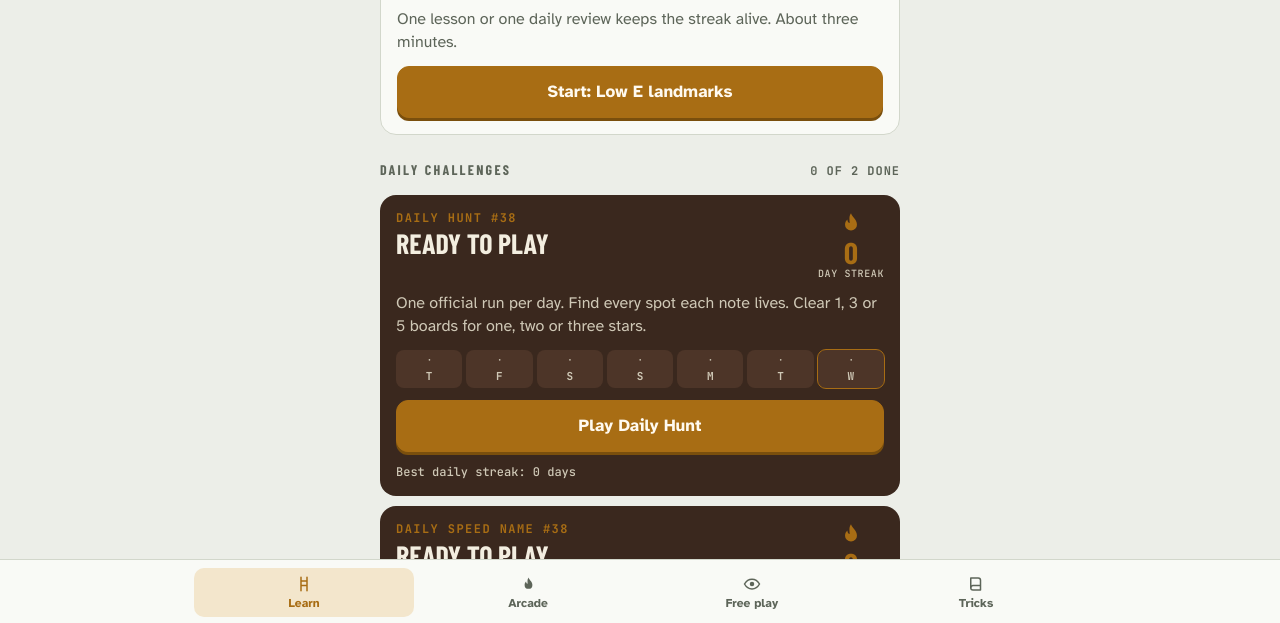
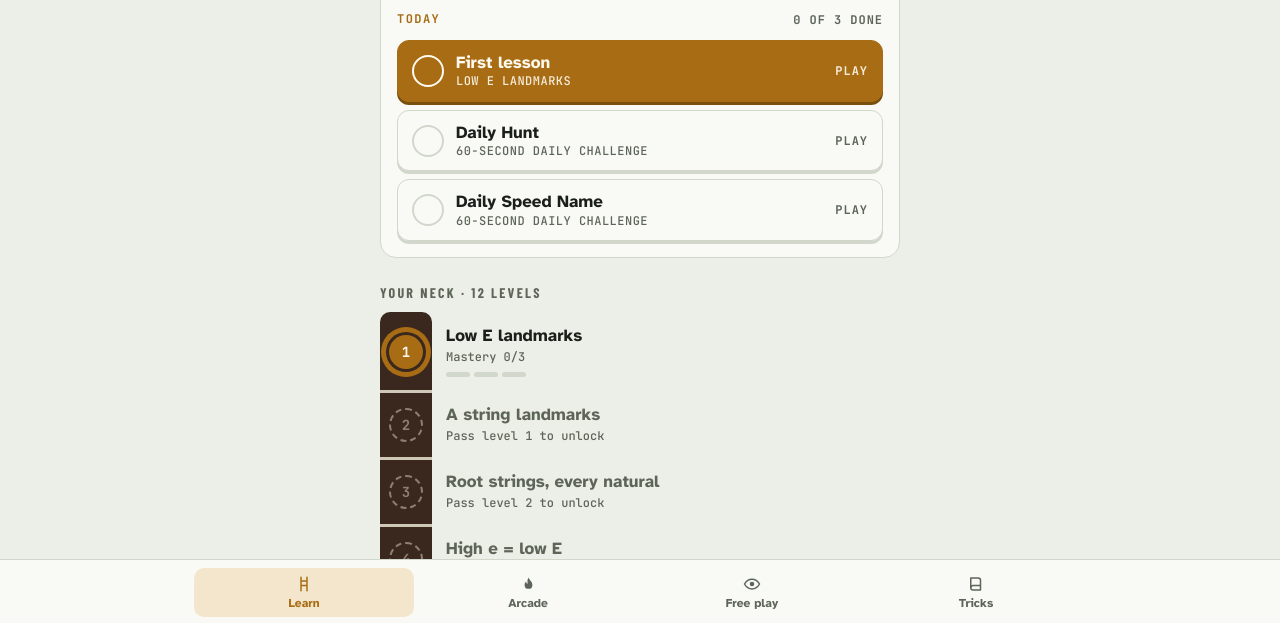
Before and after one commit to collinkriz/Fret-caddy, a plain HTML site: page index.html in a window 1280 px wide. Shown: the part 175-798 px from the top of the page. Drawn offline with nearby package versions, Linux system fonts and the light colour scheme; a web font is replaced by a local one.

Commit message:
Simplify home into a Today checklist
Daily review, next lesson and both daily challenges are one list of rows that turn green when done. Removed the format blurb card, missed-questions note and free play card (still a tab). Detailed daily cards moved to the Arcade tab.

Co-Authored-By: Claude Opus 5.5 <noreply@anthropic.com>
Claude-Session: https://claude.ai/code/session_013mEekhyiBnBjN2z4CKBPsP

```diff
--- a/index.html
+++ b/index.html
@@ -277,6 +277,23 @@ button{font:inherit;color:inherit}
 .hearts i{font-style:normal}
 .hearts i.gone{color:var(--line)}
 .hearts span{margin-left:auto;font:500 12px var(--f-mono);color:var(--muted)}
+.thead{display:flex;justify-content:space-between;align-items:center;margin-top:4px}
+.tcount{font:700 12px var(--f-mono);text-transform:uppercase;letter-spacing:.08em;color:var(--muted)}
+.tcount.all{color:var(--on-good);background:var(--good);padding:4px 10px;border-radius:999px}
+.tasks{display:grid;gap:8px}
+.task{display:flex;align-items:center;gap:12px;width:100%;text-align:left;padding:12px 14px;border-radius:12px;border:1px solid var(--line);background:var(--surface);box-shadow:0 3px 0 var(--line);cursor:pointer;min-height:60px}
+.task:active{transform:translateY(2px);box-shadow:0 1px 0 var(--line)}
+.tchk{flex:none;display:grid;place-items:center;width:28px;height:28px;border-radius:50%;border:2px solid var(--line)}
+.ttxt{flex:1;display:grid;gap:2px;min-width:0}
+.ttxt b{font:700 17px/1.15 var(--f-body)}
+.ttxt small{font:500 12px/1.2 var(--f-mono);color:var(--muted);text-transform:uppercase;letter-spacing:.04em}
+.tgo{flex:none;font:700 12px var(--f-mono);text-transform:uppercase;letter-spacing:.08em;color:var(--muted)}
+.task.next{background:var(--accent);border-color:var(--accent);color:var(--on-accent);box-shadow:0 3px 0 var(--accent-deep)}
+.task.next .tchk{border-color:var(--on-accent)}
+.task.next small,.task.next .tgo{color:var(--on-accent);opacity:.9}
+.task.done{background:var(--good);border-color:var(--good);color:var(--on-good);box-shadow:0 3px 0 var(--good-deep)}
+.task.done .tchk{border:0;background:var(--on-good);color:var(--good)}
+.task.done small,.task.done .tgo{color:var(--on-good);opacity:.9}
 .fmtcard{display:grid;gap:4px;padding:12px 14px;border-radius:12px;background:var(--accent-soft);margin-top:12px}
 .fmtcard b{font:800 22px/1 var(--f-display);text-transform:uppercase}
 .fmtcard span{font-size:14px}
@@ -809,7 +826,7 @@ function celebrate(big){
 function arcadeView(){
   const b=S.best||{};
   const card=(act,title,desc,meta)=>`<button class="gcard" data-act="${act}"><span class="gtitle">${title}</span><span class="gdesc">${desc}</span><span class="gmeta">${meta}</span></button>`;
-  return header()+`<h1 class="page-h">Arcade</h1><p class="sub" style="margin:0">Free rounds, as many as you like. Any game counts toward your main streak. Daily challenges live on the Learn tab.</p>
+  return header()+`<h1 class="page-h">Arcade</h1><p class="sub" style="margin:0">Any game counts toward your main streak. Your daily challenges are also on the Learn tab.</p>${dailiesBlock()}
     <h2 class="section">Free rounds</h2>
     <div class="seg" role="group" aria-label="Notes in play"><button class="${!S.arcAcc?'on':''}" data-act="arcacc" data-v="0">Naturals</button><button class="${S.arcAcc?'on':''}" data-act="arcacc" data-v="1">With sharps & flats</button></div>
     ${flipSeg()}
@@ -883,8 +900,7 @@ function homeView(){
   const any=LEVELS.some((l,i)=>passes(i)>0);
   const days=[...Array(7)].map((_,k)=>{const d=new Date();d.setDate(d.getDate()-(6-k));return d;});
   const week=days.map((d,k)=>{const on=S.days.includes(ds(d));return `<div class="day${on?' on':''}${k===6?' now':''}"><i>${on?'<span style="color:var(--on-accent)">'+I.check+'</span>':''}</i><span>${'SMTWTFS'[d.getDay()]}</span></div>`;}).join('');
-  const h=done?'Streak safe for today':st?`Keep the ${st}-day streak going`:'Start a streak today';
-  const p=done?'You practiced today. Extra reps still earn XP.':'One lesson or one daily review keeps the streak alive. About three minutes.';
+  const h=done?'Streak safe today':st?`Keep your ${st}-day streak`:'Start a streak today';
   const rows=LEVELS.map((l,i)=>{
     const m=Math.min(passes(i),3),un=unlocked(i);
     const st=!un?'locked':m>=3?'mastered':(i===nextI?'current':'passed');
@@ -893,22 +909,22 @@ function homeView(){
       <span class="lvl-txt"><span class="lvl-title">${l.title}</span>
       <span class="lvl-meta">${un?`Mastery ${m}/3`:`Pass level ${i} to unlock`}</span>
       ${un?`<span class="pips">${[0,1,2].map(k=>`<i class="${k<m?'on':''}"></i>`).join('')}</span>`:''}</span></button></li>`;}).join('');
-  return header()+`<section class="today"><div class="week">${week}</div><h1>${h}</h1><p>${p}</p>
-    ${any?(()=>{const tf=todayFmt(),rd=S.rev&&S.rev.last===today();
-      return `<div class="fmtcard"><span class="eyebrow">Today’s review${rd?' · done ✓':''}</span><b>${FORMATS[tf].name}</b><span>${FORMATS[tf].blurb}</span></div>
-      <details class="fmts"><summary>Swap the format</summary><div class="chips">${FKEYS.filter(k=>k!==tf).map(k=>`<button class="chip" data-act="review" data-f="${k}">${FORMATS[k].name}</button>`).join('')}</div></details>`;})():''}
-    ${(()=>{const rd=S.rev&&S.rev.last===today(),ld=S.lvlLast===today(),nm=FORMATS[todayFmt()].name;
-      const doneBtn=(act,attrs,top,sub)=>`<button class="btn done" data-act="${act}" ${attrs}><span class="bchk">${I.check}</span><span class="btxt">${top}<small>${sub}</small></span></button>`;
-      const rev=!any?'':rd?doneBtn('review',`data-f="${todayFmt()}"`,`Daily review done`,`${nm} · tap to play again`)
-        :`<button class="btn primary" data-act="review" data-f="${todayFmt()}">Daily review: ${nm}</button>`;
-      const lvl=ld?doneBtn('level',`data-i="${nextI}"`,`Lesson done today`,`Next up: ${LEVELS[nextI].title}`)
-        :`<button class="btn${!any||rd?' primary':''}" data-act="level" data-i="${nextI}">${any?'Next up':'Start'}: ${LEVELS[nextI].title}</button>`;
-      return `<div class="ctas">${rev}${lvl}`;})()}
-    </div>
-    ${S.missed.length?`<p class="note">${S.missed.length} missed ${S.missed.length===1?'question':'questions'} waiting in your review.</p>`:''}</section>
-    ${dailiesBlock()}
-    <button class="fpcard" data-act="explore"><span class="eyebrow">No clock</span><span class="fph">Free play</span>
-    <span class="fpd">Tap any fret to hear it, light up every C, or map a scale and its chords.</span></button>
+  /* today's to-do list: one row per task, green with a check once it's done */
+  const tf=todayFmt(),mc=S.missed.length;
+  const tasks=[];
+  if(any)tasks.push({done:S.rev&&S.rev.last===today(),act:'review',attrs:`data-f="${tf}"`,t:'Daily review',sub:FORMATS[tf].name});
+  tasks.push({done:S.lvlLast===today(),act:'level',attrs:`data-i="${nextI}"`,t:any?'Next lesson':'First lesson',sub:LEVELS[nextI].title});
+  ['hunt','speed'].forEach(k=>{const dd=D(k),r=dd.res[today()];tasks.push({done:dd.last===today(),act:'daily',attrs:`data-k="${k}"`,t:DNAME[k],sub:r?`${starStr(starsOf(k,r))} · ${dlyStreak(k)}-day streak`:'60-second daily challenge'});});
+  const nDone=tasks.filter(t=>t.done).length,firstOpen=tasks.findIndex(t=>!t.done);
+  const list=tasks.map((t,i)=>`<button class="task${t.done?' done':i===firstOpen?' next':''}" data-act="${t.act}" ${t.attrs}>
+      <span class="tchk">${t.done?I.check:''}</span><span class="ttxt"><b>${t.t}</b><small>${t.sub}</small></span>
+      <span class="tgo">${t.done?'Done':'Play'}</span></button>`).join('');
+  return header()+`<section class="today">
+    <div class="week">${week}</div><h1>${h}</h1>
+    <div class="thead"><span class="eyebrow">Today</span><span class="tcount${nDone===tasks.length?' all':''}">${nDone===tasks.length?'✓ All done':`${nDone} of ${tasks.length} done`}</span></div>
+    <div class="tasks">${list}</div>
+    ${any?`<details class="fmts"><summary>Swap review format</summary><div class="chips">${FKEYS.filter(k=>k!==tf).map(k=>`<button class="chip" data-act="review" data-f="${k}">${FORMATS[k].name}</button>`).join('')}</div></details>`:''}
+    </section>
     <h2 class="section">Your neck · 12 levels</h2><ol class="path">${rows}</ol>`;
 }
 function lessonView(){
@@ -1099,7 +1115,7 @@ function tipsView(){
 /* ---------- render + events ---------- */
 const app=document.getElementById('app'),nav=document.getElementById('nav');
 /* Last-updated stamp: bump UPDATED on every push */
-const UPDATED='2026-11-17T19:35:00-05:00';
+const UPDATED='2026-11-17T19:45:00-05:00';
 const stampHTML=()=>`<div class="stamp">Last updated ${new Date(UPDATED).toLocaleString('en-US',{month:'short',day:'numeric',year:'numeric',hour:'numeric',minute:'2-digit',timeZone:'America/Detroit',timeZoneName:'short'})}</div>`;
 function render(toTop){
   const full=['lesson','result','game','gameover'].includes(view);
```
